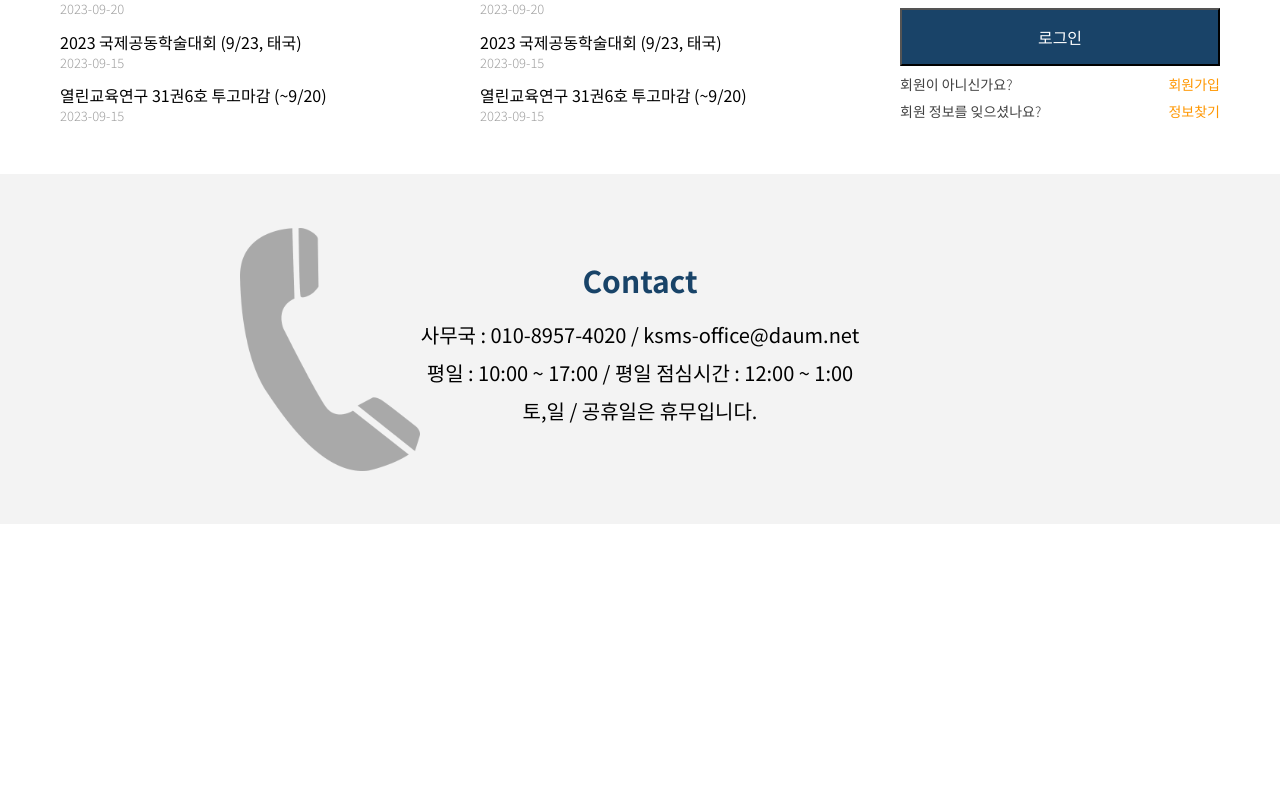
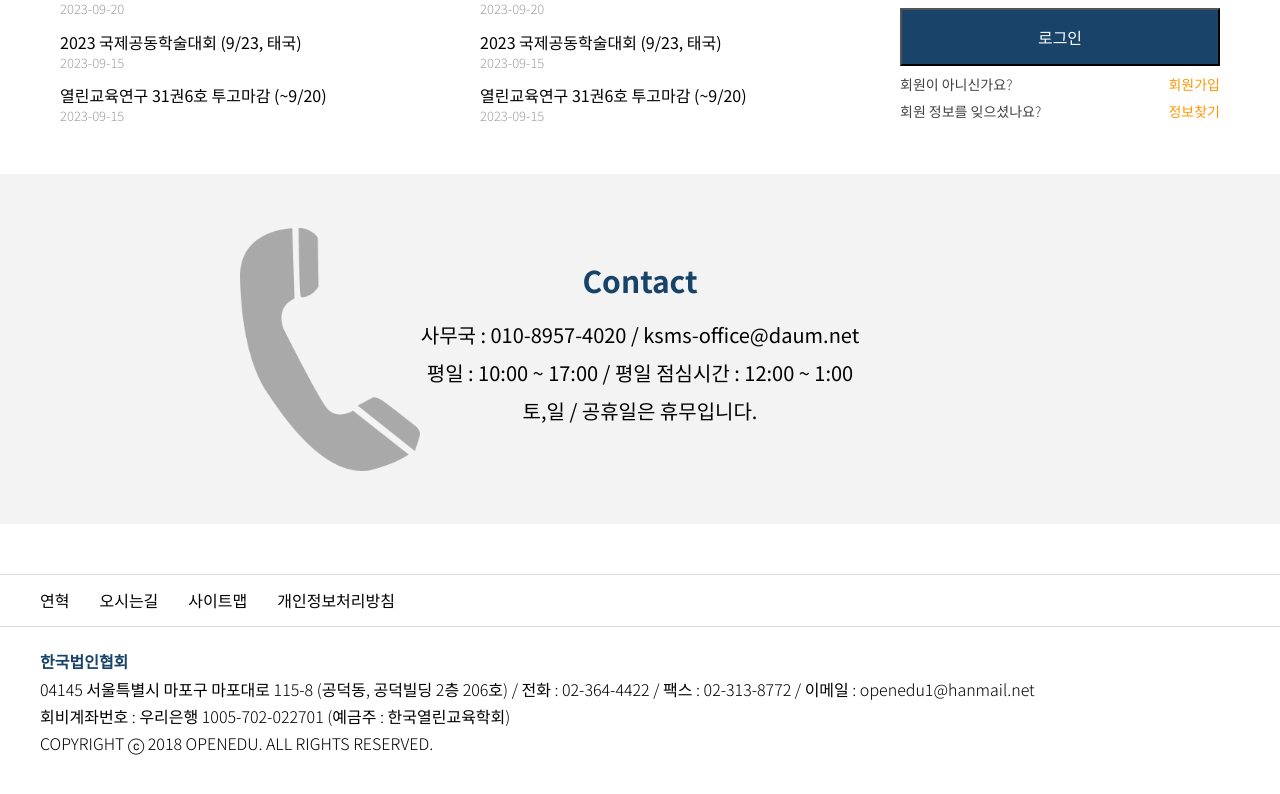
Before and after one commit to raquim47/Edu-Assoc, a React (Create React App) app: page / in a window 1280 px wide. Shown: the part 737-1531 px from the top of the page. Built offline with nearby package versions, Linux system fonts and the light colour scheme.

Commit message:
Add : Footer

```diff
--- /dev/null
+++ b/jsconfig.json
@@ -0,0 +1,6 @@
+{
+  "compilerOptions": {
+    "baseUrl": "src"
+  },
+  "include": ["src"]
+}
--- /dev/null
+++ b/src/components/footer/Footer.jsx
@@ -0,0 +1,67 @@
+import { Link } from 'react-router-dom';
+import styled from 'styled-components';
+
+const FooterTop = styled.div`
+  border-top: 1px solid #ddd;
+  border-bottom: 1px solid #ddd;
+  margin-top: 50px;
+  ul {
+    max-width: 1200px;
+    margin: 0 auto;
+    padding: 16px 0;
+    display: flex;
+    gap: 30px;
+  }
+`;
+
+const FooterBottom = styled.div`
+  max-width: 1200px;
+  margin: 0 auto;
+  padding: 25px 0;
+
+  strong {
+    color: #184368;
+  }
+
+  p {
+    margin-top: 8px;
+    font-weight: 300;
+  }
+`;
+
+const Footer = () => {
+  return (
+    <footer>
+      <FooterTop>
+        <ul>
+          <li>
+            <Link>연혁</Link>
+          </li>
+          <li>
+            <Link>오시는길</Link>
+          </li>
+          <li>
+            <Link>사이트맵</Link>
+          </li>
+          <li>
+            <Link>개인정보처리방침</Link>
+          </li>
+        </ul>
+      </FooterTop>
+      <FooterBottom>
+        <strong>한국법인협회</strong>
+        <p>
+          04145 서울특별시 마포구 마포대로 115-8 (공덕동, 공덕빌딩 2층 206호) /
+          전화 : 02-364-4422 / 팩스 : 02-313-8772 / 이메일 :
+          openedu1@hanmail.net
+        </p>
+        <p>
+          회비계좌번호 : 우리은행 1005-702-022701 (예금주 : 한국열린교육학회)
+        </p>
+        <p>COPYRIGHT ⓒ 2018 OPENEDU. ALL RIGHTS RESERVED.</p>
+      </FooterBottom>
+    </footer>
+  );
+};
+
+export default Footer;
--- a/src/components/ui/home/ContactSection.jsx
+++ b/src/components/home/ContactSection.jsx
@@ -1,9 +1,8 @@
 import styled from 'styled-components';
-import contactBg from '../../../assets/contact-bg.png';
+import contactBg from 'assets/contact-bg.png';
 
 const Wrapper = styled.section`
   background-color: #f3f3f3;
-  margin-bottom: 300px;
 
   .inner {
     display: flex;
--- a/src/components/layout/RootLayout.jsx
+++ b/src/components/layout/RootLayout.jsx
@@ -1,5 +1,5 @@
 import { Outlet } from 'react-router-dom';
-import Header from '../ui/header/Header';
+import Header from 'components/header/Header';
 
 const RootLayout = () => {
   return (
--- a/src/pages/HomePage.jsx
+++ b/src/pages/HomePage.jsx
@@ -1,6 +1,7 @@
-import bannerImage from '../assets/banner.jpeg';
-import BoardsSection from '../components/ui/home/BoardsSection';
-import ContactSection from '../components/ui/home/ContactSection';
+import bannerImage from 'assets/banner.jpeg';
+import Footer from 'components/footer/Footer';
+import BoardsSection from 'components/home/BoardsSection';
+import ContactSection from 'components/home/ContactSection';
 
 const HomePage = () => {
   return (
@@ -10,6 +11,7 @@ const HomePage = () => {
       </section>
       <BoardsSection/>
       <ContactSection/>
+      <Footer/>
     </>
   );
 };
```
Also changed, not shown: src/components/header/DropMenu.jsx (renamed from src/components/ui/header/DropMenu.jsx), src/components/header/Header.jsx (renamed from src/components/ui/header/Header.jsx), src/components/header/MainNav.jsx (renamed from src/components/ui/header/MainNav.jsx), src/components/header/SubNav.jsx (renamed from src/components/ui/header/SubNav.jsx), src/components/home/BoardsSection.jsx (renamed from src/components/ui/home/BoardsSection.jsx), src/components/home/HomeBoard.jsx (renamed from src/components/ui/home/HomeBoard.jsx), src/components/home/HomeLogin.jsx (renamed from src/components/ui/home/HomeLogin.jsx).
